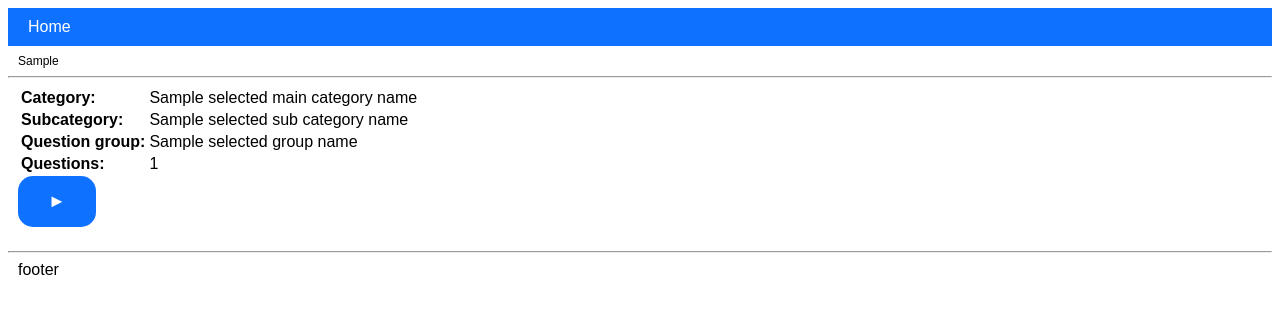
After one commit to khelmric/gcp-quiz-engine, a Flask app: template app/templates/group.html in a window 1280 px wide. The commit adds this page. Shown: the top 314 px of the page. Run offline with Flask 2, Linux system fonts and the light colour scheme; the template is opened without the code that fills it: most values are stand-ins (such as "Sample title", 1, 10 or a date in 2020).

Commit message:
update content

```diff
--- a/app/main.py
+++ b/app/main.py
@@ -9,6 +9,7 @@ app = Flask(__name__)
 main_categories = []
 sub_categories = []
 groups = []
+questions = []
 
 # Use the application default credentials.
 cred = credentials.ApplicationDefault()
@@ -25,6 +26,7 @@ def index():
     main_categories.clear()
     sub_categories.clear()
     groups.clear()
+    questions.clear()
     header_path=""
     # query main categories
     firestore_main_categories = db_ref.where('type', '==', 'main-category')
@@ -45,8 +47,6 @@ def index():
 
     return render_template('index.html',
         main_categories=main_categories,
-        main_category_visibility=main_category_visibility,
-        selected_main_category_id=selected_main_category_id,
         header_path=header_path
         )
 
@@ -67,7 +67,7 @@ def home():
     res.set_cookie('selected_group_name', '', expires=0)
     return res
 
-@app.route('/main_category', methods = ['POST'])
+@app.route('/main_category', methods = ['GET', 'POST'])
 def main_category():
     # get cookies
     cookies = request.cookies
@@ -105,7 +105,7 @@ def main_category():
        )
     return res
 
-@app.route('/sub_category', methods = ['POST'])
+@app.route('/sub_category', methods = ['GET', 'POST'])
 def sub_category():
     # get cookies
     cookies = request.cookies
@@ -121,7 +121,6 @@ def sub_category():
         groups.append((group.to_dict()))
     # render sub_category
     res = make_response(render_template('sub_category.html',
-        sub_categories=sub_categories,
         selected_sub_category_id=selected_sub_category_id,
         groups=groups,
         header_path=header_path
@@ -142,5 +141,45 @@ def sub_category():
        )
     return res
 
+@app.route('/group', methods = ['GET', 'POST'])
+def group():
+    # get cookies
+    cookies = request.cookies
+    selected_main_category_name = cookies.get("selected_main_category_name")
+    selected_sub_category_name = cookies.get("selected_sub_category_name")
+    # get form output
+    selected_group_id = request.form['selected_group_id']
+    selected_group_name = request.form['selected_group_name']
+    header_path=selected_main_category_name + "  ►  " + selected_sub_category_name + "  ►  " + selected_group_name
+    # query questions
+    firestore_questions = db_ref.where('type', '==', 'question')
+    firestore_questions = firestore_questions.where('group_id', '==', selected_group_id)
+    question_count = 0
+    for question in firestore_questions.stream():
+        questions.append((question.to_dict()))
+        question_count = question_count + 1
+        print(question_count)
+    # render group
+    res = make_response(render_template('group.html',
+        questions=questions,
+        selected_main_category_name=selected_main_category_name,
+        selected_sub_category_name=selected_sub_category_name,
+        selected_group_name=selected_group_name,
+        question_count=question_count,
+        header_path=header_path
+        ))
+    # set sub category cookies
+    res.set_cookie(
+       'selected_group_id',
+       value = selected_group_id,
+       #secure = True
+       )
+    res.set_cookie(
+       'selected_group_name',
+       value = selected_group_name,
+       #secure = True
+       )
+    return res
+
 if __name__ == '__main__':
     app.run(debug=True, host='0.0.0.0', port=8080)
--- a/app/static/css/quiz-engine.css
+++ b/app/static/css/quiz-engine.css
@@ -23,28 +23,10 @@ body {
     display: inline-block;
     -webkit-transition-duration: 0.4s; /* Safari */
     transition-duration: 0.4s;
+    border-radius: 15px;
 }
 
 .buttonlist:hover{
-    background-color:#000067;
-    border:#0048ba;
-}
-
-.button{
-    color:#fff;
-    background-color:#0f71ff;
-    border:#0f71ff;
-    margin: 4px 2px;
-    cursor: pointer;
-    text-decoration: none;
-    padding: 10px 20px;
-    text-align: center;
-    font-size: 16px;
-    display: inline-block;
-    -webkit-transition-duration: 0.4s; /* Safari */
-    transition-duration: 0.4s;
-}
-.button:hover{
     background-color:#000067;
     border:#0048ba;
 }
@@ -76,14 +58,23 @@ body {
   font-size: 12px;
 }
 
-.hide_main_categories {
-  display: none;
+.actionbutton {
+  display: inline-block;
+  padding: 15px 25px;
+  font-size: 18px;
+  cursor: pointer;
+  text-align: center;
+  text-decoration: none;
+  outline: none;
+  color: #fff;
+  background-color: #0f71ff;
+  border: none;
+  border-radius: 15px;
 }
 
-.hide_sub_categories {
-  display: none;
+.actionbutton:hover {background-color: #000067}
+
+.actionbutton:active {
+  background-color: #000067;
+  transform: translateY(4px);
 }
-
-.hide_groups {
-  display: none;
-}
--- /dev/null
+++ b/app/templates/content_group.html
@@ -0,0 +1,22 @@
+{% extends "base.html" %}
+
+{% block content %}
+
+<div class="row">
+    <div class="col-80">
+        <table>
+        <tr><td><b>Category:</b></td><td>{{ selected_main_category_name }}</td></tr>
+        <tr><td><b>Subcategory:</b></td><td>{{ selected_sub_category_name }}</td></tr>
+        <tr><td><b>Question group:</b></td><td>{{ selected_group_name }}</td></tr>
+        <tr><td><b>Questions:</b></td><td>{{ question_count }}</td></tr>
+        </table>
+        <form action="/question" method="POST">
+            <input hidden type="text" value="true" name="start_quiz">
+            <input class="actionbutton" type="submit" value=" ► ">
+        </form>
+        <p></p>
+    </div>
+
+</div>
+
+{% endblock %}
--- /dev/null
+++ b/app/templates/group.html
@@ -0,0 +1 @@
+{% include "content_group.html" %}
```
Also changed, not shown: 1 other file.
